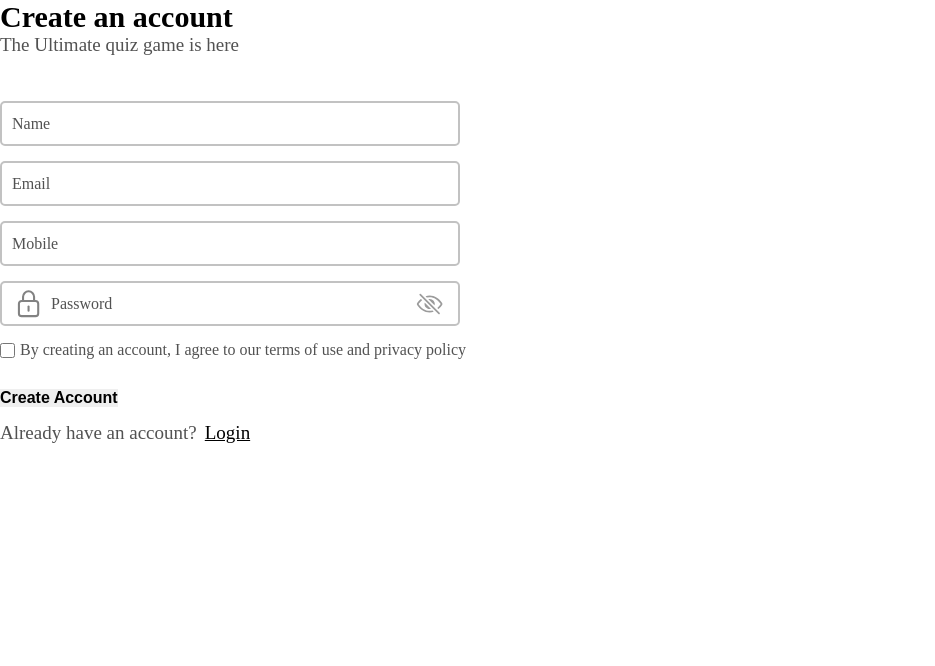
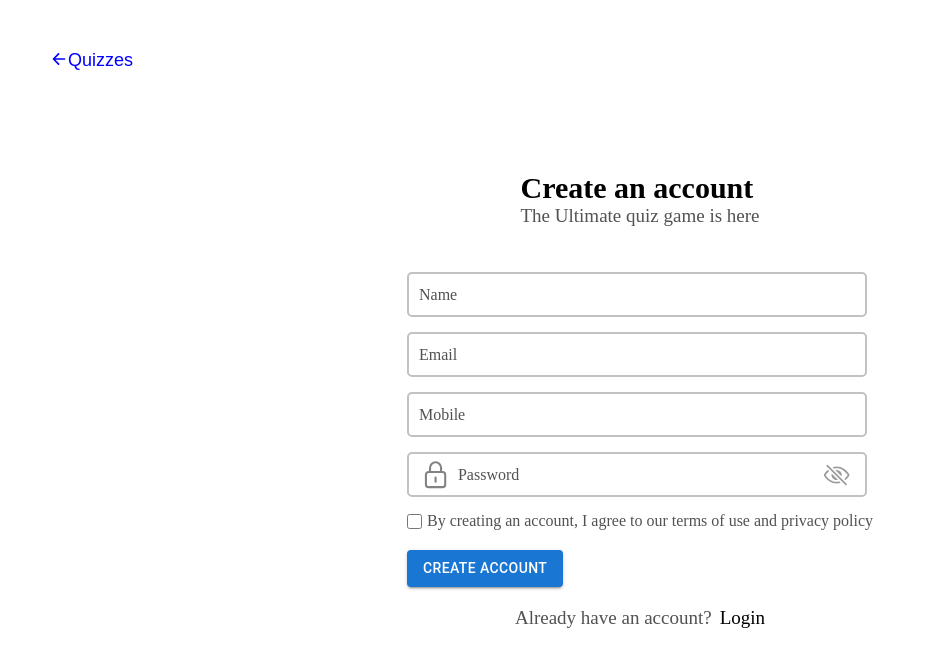
Before and after one commit to rajsingh-19/quiz-hub, a React (Vite) app: page /register in a window 1280 px wide. Shown: the top 666 px of the page, without its empty margins (0-935 px from the left). Built offline with nearby package versions, Linux system fonts and the light colour scheme; no server answers.

Commit message:
Developed the login, register api, Developed the Custom Btn component from the Material UI and update the register and login form types

```diff
--- a/index.html
+++ b/index.html
@@ -3,8 +3,9 @@
   <head>
     <meta charset="UTF-8" />
     <link rel="icon" type="image/svg+xml" href="/vite.svg" />
+    <link rel="shortcut icon" href="favicon.ico" type="image/x-icon">
     <meta name="viewport" content="width=device-width, initial-scale=1.0" />
-    <title>Quiz hub</title>
+    <title>Quiz Hub</title>
     <meta name="author" content="Raj Singh">
   </head>
   <body>
--- a/package.json
+++ b/package.json
@@ -10,6 +10,9 @@
     "preview": "vite preview"
   },
   "dependencies": {
+    "@emotion/react": "^11.14.0",
+    "@emotion/styled": "^11.14.0",
+    "@mui/material": "^6.3.1",
     "react": "^18.3.1",
     "react-dom": "^18.3.1",
     "react-icons": "^5.4.0",
--- /dev/null
+++ b/src/components/button/CustomBtn.tsx
@@ -0,0 +1,19 @@
+import * as React from 'react';
+import Stack from '@mui/material/Stack';
+import Button from '@mui/material/Button';
+
+interface CustomBtnProps {
+  className?: string;
+  label?: string;
+  type?: "button" | "submit" | "reset";
+};
+
+const CustomBtn: React.FC<CustomBtnProps> = ({ className, label, type }) =>  {
+  return (
+    <Stack spacing={2} direction="row">
+      <Button type={type} className={className} variant="contained">{label}</Button>
+    </Stack>
+  );
+};
+
+export default CustomBtn;
--- a/src/components/footer/Footer.tsx
+++ b/src/components/footer/Footer.tsx
@@ -18,7 +18,7 @@ const Footer:React.FC = () => {
   return (
     <div className={`${styles.footerContainer} flex dir-row align-center justify-space-btwn`}>
         {/*         Copyright section       */}
-        <div className={styles.copyrightContainer}><span>&copy;</span>2024 Quiz Hub, Inc. All rights reserved</div>
+        <div className={styles.copyrightContainer}><span>&copy;</span>2025 Quiz Hub, Inc. All rights reserved</div>
         {/*         Author Section          */}
         <div className={`${styles.authorContainer} flex dir-row align-center text-white`}>
           <span>Made with</span>&nbsp;<FcLike />&nbsp;<span>by Raj Singh</span>
--- a/src/components/footer/footer.module.css
+++ b/src/components/footer/footer.module.css
@@ -4,7 +4,6 @@
     padding-left: 40px;
     padding-right: 40px;
 }
-
 .copyrightContainer {
     font-size: 16px;
     color: #FFFFFF;
--- a/src/index.css
+++ b/src/index.css
@@ -118,6 +118,9 @@
 .m-t-15 {
   margin-top: 15px;
 }
+.m-t-5 {
+  margin-top: 5px;
+}
 .m-tb-5 {
   margin-top: 5px;
   margin-bottom: 5px;
--- a/src/pages/login/LoginPage.tsx
+++ b/src/pages/login/LoginPage.tsx
@@ -1,20 +1,28 @@
 import React, { useState } from "react";
 import { useNavigate } from "react-router-dom";
 import styles from "./login.module.css";
+import CustomBtn from "../../components/button/CustomBtn";
+import { loginUser } from "../../services";
+import { IoArrowBackOutline } from "react-icons/io5";
 import { IoEyeOutline } from "react-icons/io5";
 import { IoEyeOffOutline } from "react-icons/io5";
 import lock from "../../assets/lock.svg";
-
 
 type Errors = {
     email?: string;
     password?: string;
 };
 
+//  Define the type of login form data
+interface LoginFormData {
+    email: string,
+    password: string
+};
+
 const LoginPage: React.FC = () => {
     const navigate = useNavigate();
     //               useState initializes the login data state with default empty values
-    const [loginFormData, setLoginFormData] = useState({
+    const [loginFormData, setLoginFormData] = React.useState<LoginFormData>({
         email: '',
         password: ''
     });
@@ -32,7 +40,12 @@ const LoginPage: React.FC = () => {
             //  check if the email format is correct
         } else if (!emailRegex.test(loginFormData.email)) {
             errors.email = "Invalid email format";
-        }
+        };
+
+        if (loginFormData.password.length < 8) {
+            errors.password = "Password must be at least 8 characters long.";
+        };
+
         //      check if the password input is empty
         if (!loginFormData.password.trim()) {
             errors.password = "Password is required";
@@ -43,14 +56,38 @@ const LoginPage: React.FC = () => {
     };
 
     //      Fucntion for user login
-    const handleLogin = async (e: React.FormEvent) => {
+    const handleLoginUser = async (e: React.FormEvent) => {
         e.preventDefault();                     // Prevents the default form submission behavior (like refreshing the page)
 
         if (!validateForm()) {
             return;
         };
 
-        console.log(loginFormData);
+        try {
+            const res = await loginUser(loginFormData);
+            // console.log(res);
+
+            if(res.status === 200)  {
+                const data = await res.json();
+                // console.log(data);
+                localStorage.setItem('token', data.token);
+
+                setLoginFormData({
+                    email: "",
+                    password: ""
+                });
+
+                alert("login success");
+                navigate('/category');
+            } else {
+                const errorData = await res.json();
+                const errorMessage = errorData.message || "An error occured";
+                alert(errorMessage);
+            }
+        } catch (error) {
+            console.log(error);
+            alert(`An unexpected error occurs: ${error}`);
+        }
     };
 
     const passwordVisibility = () => {
@@ -60,15 +97,19 @@ const LoginPage: React.FC = () => {
     //              function for handle the sign up
     const handleRegister = () => {
         navigate('/register');
-    }
+    };
+
+    const handleQuizCatgeory = () => {
+        navigate('/category');
+    };
 
     return (
-        <div className={`${styles.loginFormContainer} flex dir-col justify-center align-center`}>
+        <div className={`${styles.loginFormContainer} flex dir-col justify-center align-center position-relative`}>
             <div className=" flex dir-col align-center">
                 <p className="dm-sans font-wt-700 text-30">Quiz Hub</p>
                 <p className="dm-sans font-wt-500 text-19 text-grayClr">The Ultimate Quiz platform</p>
             </div>
-            <form onSubmit={handleLogin} className={`${styles.loginForm} flex dir-col align-center`}>
+            <form onSubmit={handleLoginUser} className={`${styles.loginForm} flex dir-col align-center`}>
                 {/* Form for user login */}
                 <div className={`${styles.inputContainer} flex dir-row justify-center align-center m-t-15`}>
                     <input className={`${styles.input} text-16 dm-sans font-wt-500 border-none outline-none`} type="email" name="email" value={loginFormData.email} placeholder="Email" onChange={(e) => setLoginFormData({...loginFormData, [e.target.name]: e.target.value})} />
@@ -82,14 +123,19 @@ const LoginPage: React.FC = () => {
                     }
                 </div>
                 {errors.password && <p className={styles.errorMessage}>{errors.password}</p>}
-                <div>
-                    <button type="submit" className="btn outline-none border-none font-wt-700 text-16 m-t-30 cursor-pointer">Sign in</button>
+                <div className={`${styles.submitBtnContainer} m-t-15`}>
+                    <CustomBtn type={"submit"} className={"btn outline-none border-none font-wt-700 text-16 m-t-30 cursor-pointer"} label={"Sign In"} />
                 </div>
             </form>
             <div className={`${styles.lastLine} flex dir-col align-center`}>
                 <span className="dm-sans font-wt-500 text-19 text-grayClr">Don't have an account?</span>&nbsp;&nbsp;
-                <button className={`dm-sans text-19 font-wt-500 underline ${styles.signupBtn} border-none cursor-pointer`} onClick={handleRegister}>Sign Up</button>
+                <button className={`dm-sans text-19 font-wt-500 ${styles.signupBtn} border-none cursor-pointer`} onClick={handleRegister}>Sign Up</button>
             </div>
+            {/*         home button      */}
+            <button onClick={handleQuizCatgeory} className={`${styles.quizzesBtn} flex justify-center position-absolute`}>
+                <IoArrowBackOutline />
+                <span>Quizzes</span>
+            </button>
         </div>
     )
 };
--- a/src/pages/login/login.module.css
+++ b/src/pages/login/login.module.css
@@ -62,6 +62,9 @@
     font-size: 16px;
     margin-top: 5px;
 }
+.submitBtnContainer {
+    margin-bottom: 5px;
+}
 /*              Img Container          */
 .loginImgContainer {
     width: 45%;
@@ -85,3 +88,15 @@
     text-align: center;
     white-space: nowrap;
 }
+
+/*          quizzes btn      */
+.quizzesBtn {
+    top: 50px;
+    left: 50px;
+    cursor: pointer;
+    border: none;
+    background-color: transparent;
+    color: blue;
+    font-size: 18px;
+    font-weight: 500;
+}
--- a/src/pages/register/RegisterPage.tsx
+++ b/src/pages/register/RegisterPage.tsx
@@ -1,6 +1,9 @@
 import React, { useState } from "react";
 import { useNavigate } from "react-router-dom";
 import styles from "../login/login.module.css";
+import CustomBtn from "../../components/button/CustomBtn";
+import { registerUser } from "../../services";
+import { IoArrowBackOutline } from "react-icons/io5";
 import { IoEyeOutline } from "react-icons/io5";
 import { IoEyeOffOutline } from "react-icons/io5";
 import lock from "../../assets/lock.svg";
@@ -13,11 +16,19 @@ type Errors = {
     checkbox?: String;
 };
 
+//      Define the type of register form data
+interface RegisterFormData {
+    name: string,
+    email: string,
+    mobile: string,
+    password: string
+};
+
 const RegisterPage: React.FC = () => {
     const navigate = useNavigate();
 
     //              useState initializes the form data state with default empty values
-    const [registerFormData, setRegisterFormData] = useState({
+    const [registerFormData, setRegisterFormData] = React.useState<RegisterFormData>({
         name: '',
         email: '',
         mobile: '',
@@ -66,7 +77,28 @@ const RegisterPage: React.FC = () => {
         if (!validateForm()) {
             return;
         };
-        console.log(registerFormData);
+
+        try {
+            const res = await registerUser(registerFormData);
+
+            if(res.status === 201) {
+                setRegisterFormData({
+                    name: '',
+                    email: '',
+                    mobile: '',
+                    password: ''
+                })
+                alert("Registered Success");
+                navigate('/login');
+            } else {
+                const errorData = await res.json();
+                const errorMessage = errorData.message || "An error occured";
+                alert(errorMessage);
+            }
+        } catch (error) {
+            console.log(error);
+            alert(`An Unexpected error occur: ${error}`);
+        }
     };
 
     const passwordVisibility = () => {
@@ -77,9 +109,13 @@ const RegisterPage: React.FC = () => {
         navigate('/login');
     };
 
+    const handleQuizCatgeory = () => {
+        navigate('/category');
+    };
+
     return (
-        <div className="flex dir-row">
-            <div className={`${styles.loginFormContainer} flex dir-col`}>
+        <div className="flex dir-row position-relative">
+            <div className={`${styles.loginFormContainer} flex dir-col align-center justify-center`}>
                 <div className="firstSection">
                     <p className="dm-sans font-wt-700 text-30">Create an account</p>
                     <p className="dm-sans font-wt-500 text-19 text-grayClr">The Ultimate quiz game is here</p>
@@ -107,20 +143,25 @@ const RegisterPage: React.FC = () => {
                         }
                     </div>
                     {errors.password && <p className={styles.errorMessage}>{errors.password}</p>}
-                    <div className="flex dir-row align-center m-t-15">
+                    <div className="flex dir-row align-center m-t-15 m-b-15">
                         <input className={`${styles.checkbox} m-r-5`} type="checkbox" checked={checkboxChecked} onChange={(e) => setCheckboxChecked(e.target.checked)} />
                         <p className="text-grayClr">By creating an account, I agree to our terms of use and privacy policy</p>
                     </div>
                     {errors.checkbox && <p className={styles.errorMessage}>{errors.checkbox}</p>}
-                    <div>
-                        <button type="submit" className="btn outline-none border-none font-wt-700 text-16 m-t-30 cursor-pointer">Create Account</button>
+                    <div className={`${styles.submitBtnContainer} m-t-5`}>
+                        <CustomBtn type={"submit"} className={"btn outline-none border-none font-wt-700 text-16 m-t-30 cursor-pointer"} label={"Create Account"} />
                     </div>
                 </form>
                 <div className={styles.lastLine}>
                     <span className="dm-sans font-wt-500 text-19 text-grayClr">Already have an account?</span>&nbsp;&nbsp;
-                    <button className={`dm-sans text-19 font-wt-500 underline ${styles.signupBtn} border-none cursor-pointer`} onClick={handleLogin}>Login</button>
+                    <button className={`dm-sans text-19 font-wt-500 ${styles.signupBtn} border-none cursor-pointer`} onClick={handleLogin}>Login</button>
                 </div>
             </div>
+            {/*         Quizzes button      */}
+            <button onClick={handleQuizCatgeory} className={`${styles.quizzesBtn} flex justify-center position-absolute`}>
+                <IoArrowBackOutline />
+                <span>Quizzes</span>
+            </button>
         </div>
     )
 };
--- /dev/null
+++ b/src/services/index.ts
@@ -0,0 +1,41 @@
+const apiUrl = import.meta.env.VITE_API_URL;
+
+//              register a user
+export const registerUser = (userData: {
+    name: string,
+    email: string,
+    mobile: string,
+    password: string
+}):Promise<Response> => {
+    return fetch(`${apiUrl}auth/register`, {
+        method: "POST",
+        headers: {
+            'Content-Type': 'application/json'
+        },
+        body: JSON.stringify(userData)
+    })
+};
+
+//              login the user
+export const loginUser = (userData: {
+    email: string,
+    password: string
+}):Promise<Response> => {
+    return fetch(`${apiUrl}auth/login`, {
+        method: "POST",
+        headers: {
+            'Content-Type': 'application/json'
+        },
+        body: JSON.stringify(userData)
+    })
+};
+
+//              get all the quizzes
+export const getAllQuiz = () => {
+    return fetch(`${apiUrl}quiz/allcategory`, {
+        method: "GET",
+        headers: {
+            'Content-Type': 'application/json'
+        }
+    })
+};
```
Also changed, not shown: src/pages/register/register.module.css (deleted), 1 other file (tests, documents, lock files or other folders).
